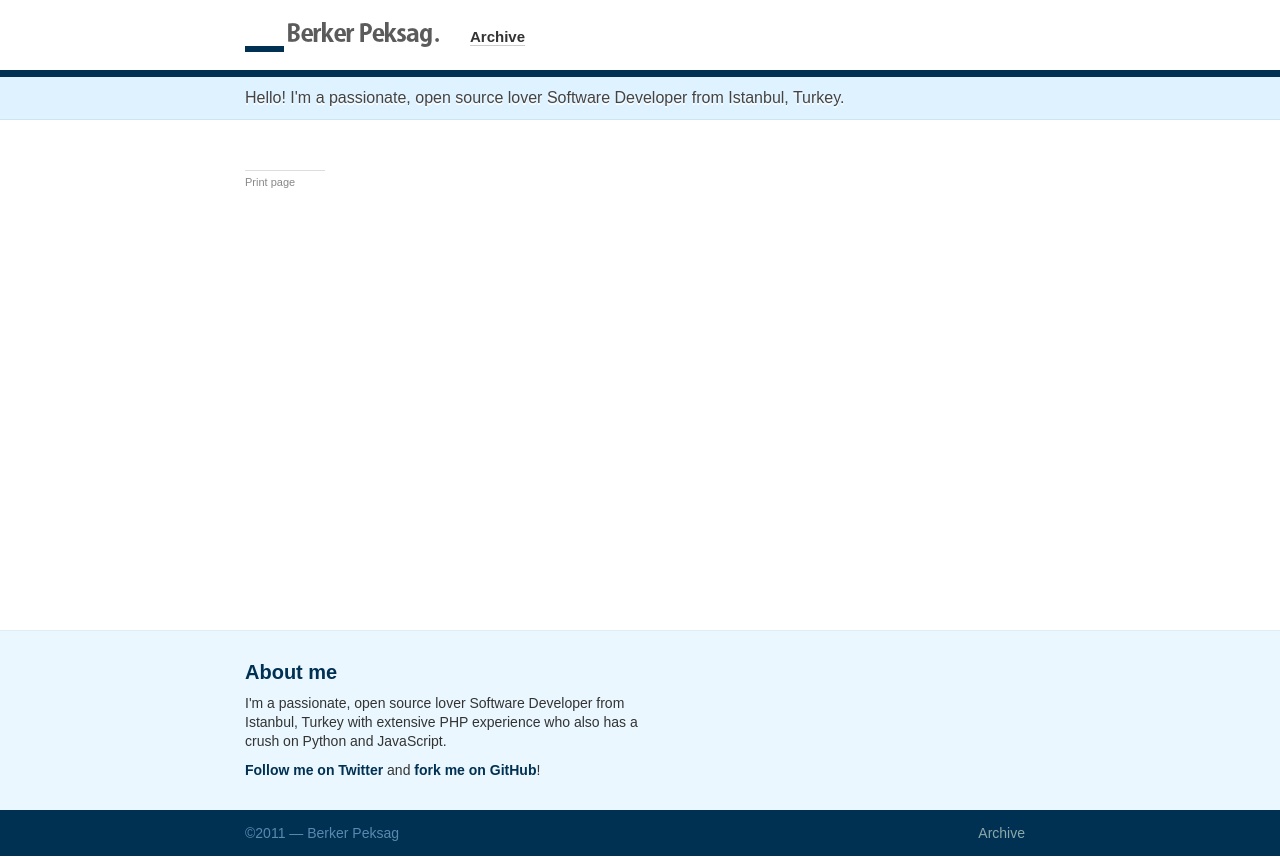
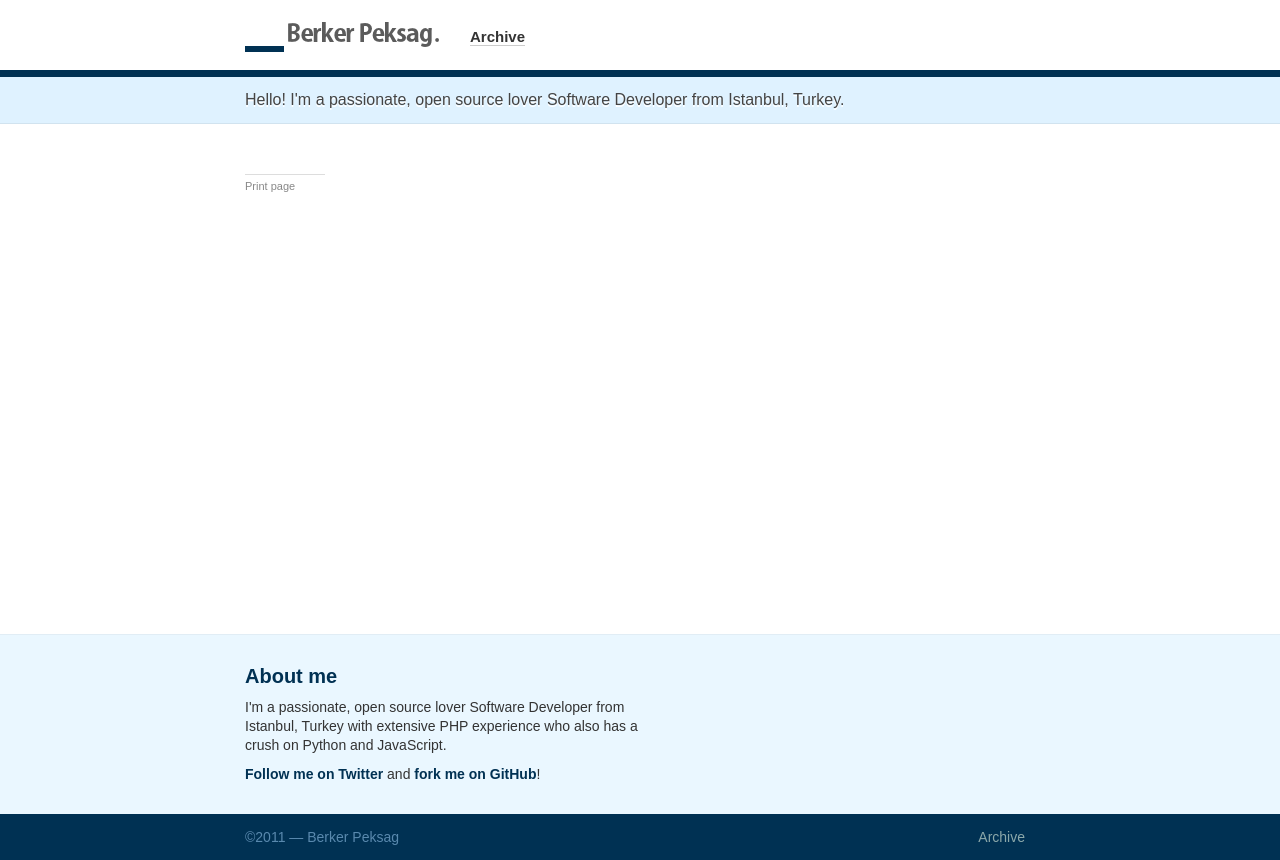
Before and after one commit to berkerpeksag/berkerpeksag.github.io, a Django app: page / in a window 1280 px wide. Run offline with Django 3.2, Linux system fonts and the light colour scheme; data that the repository does not hold is empty.

Commit message:
Minor edit in CSS.

```diff
--- a/blog/static/style/screen.css
+++ b/blog/static/style/screen.css
@@ -60,7 +60,7 @@ header nav#main ul li a:hover {
 }
 
 nav#tab {
-    background-color: #dff2ff; border-bottom: 1px solid #d1e3ef; display: block; margin-top: 77px; padding: 12px 0;
+    background-color: #dff2ff; border-bottom: 1px solid #d1e3ef; display: block; margin-top: 77px; padding: 14px 0;
 }
 
 nav#tab #welcome {
```
